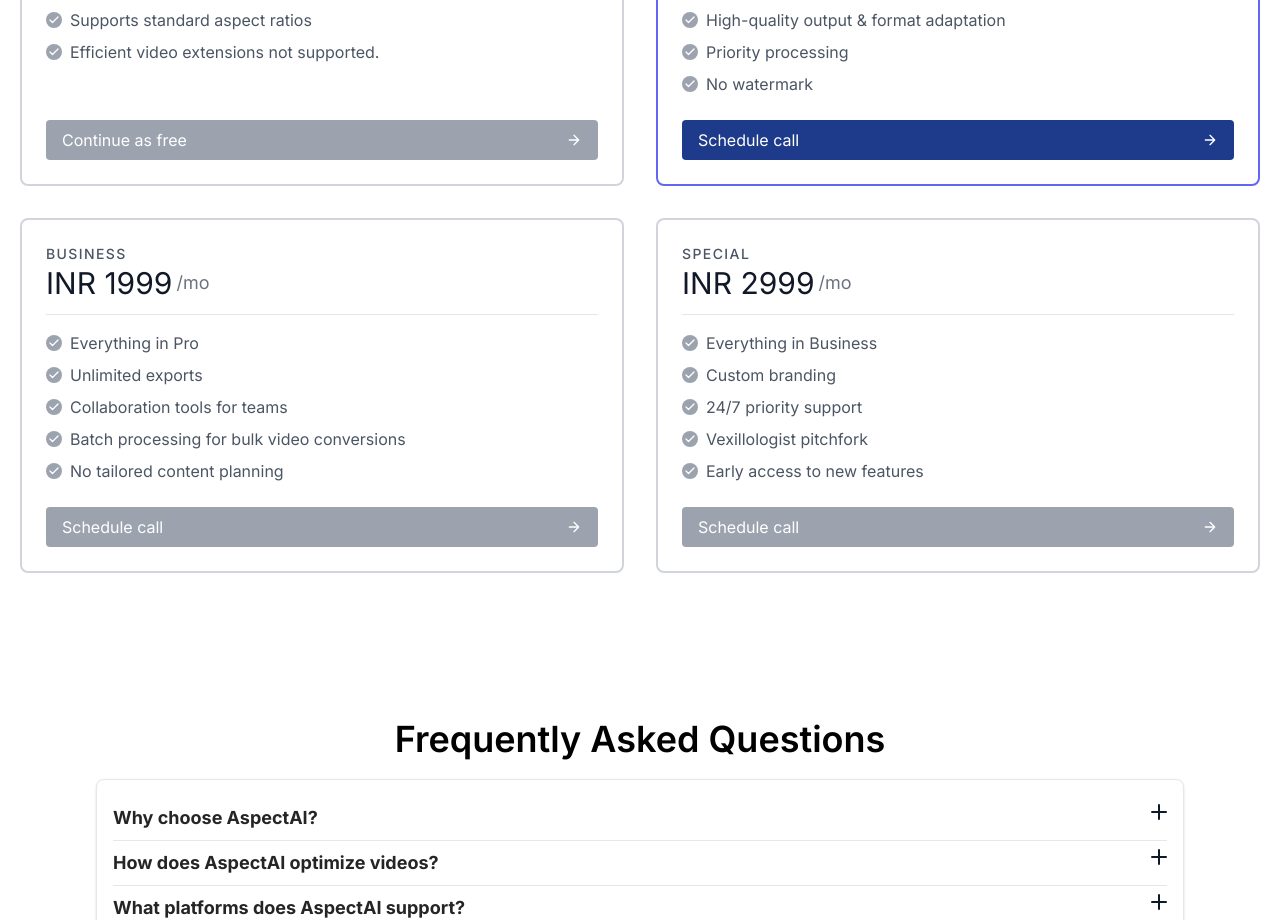
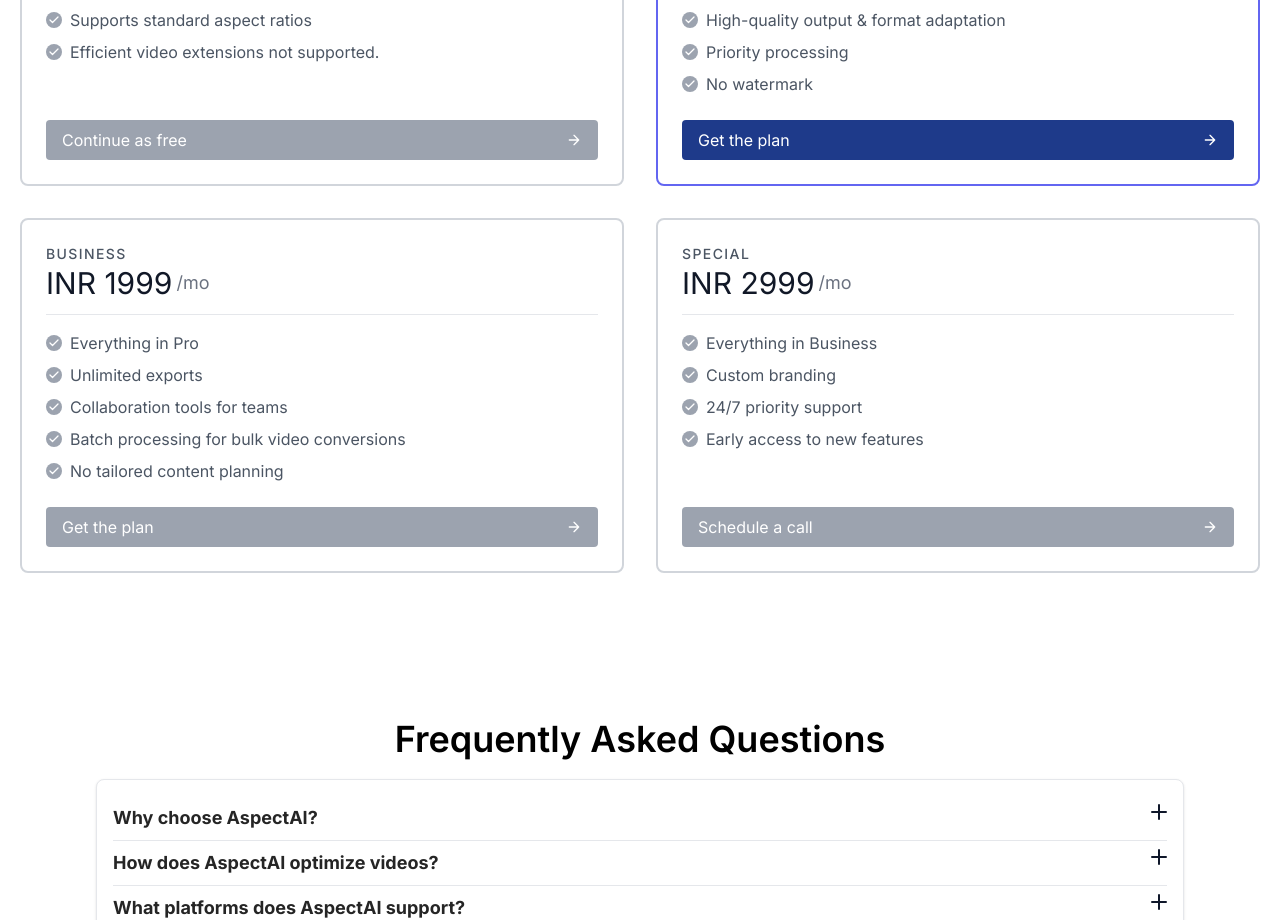
Before and after one commit to aryannpanchal/ML-recursion, a Next.js app: page / in a window 1280 px wide. Shown: the part 3990-4910 px from the top of the page. Built offline with nearby package versions, Linux system fonts and the light colour scheme.

Commit message:
added pricing detials and fixed errors

```diff
--- a/components/Pricing.jsx
+++ b/components/Pricing.jsx
@@ -83,7 +83,7 @@
               </svg>
             </span>No watermark
           </p>
-          <button class="flex items-center mt-auto text-white bg-blue-900 border-0 py-2 px-4 w-full focus:outline-none hover:bg-indigo-600 rounded">Schedule call
+          <button class="flex items-center mt-auto text-white bg-blue-900 border-0 py-2 px-4 w-full focus:outline-none hover:bg-indigo-600 rounded">Get the plan
             <svg fill="none" stroke="currentColor" stroke-linecap="round" stroke-linejoin="round" stroke-width="2" class="w-4 h-4 ml-auto" viewBox="0 0 24 24">
               <path d="M5 12h14M12 5l7 7-7 7"></path>
             </svg>
@@ -133,7 +133,7 @@
               </svg>
             </span>No tailored content planning
           </p>
-          <button class="flex items-center mt-auto text-white bg-gray-400 border-0 py-2 px-4 w-full focus:outline-none hover:bg-gray-500 rounded">Schedule call
+          <button class="flex items-center mt-auto text-white bg-gray-400 border-0 py-2 px-4 w-full focus:outline-none hover:bg-gray-500 rounded">Get the plan
             <svg fill="none" stroke="currentColor" stroke-linecap="round" stroke-linejoin="round" stroke-width="2" class="w-4 h-4 ml-auto" viewBox="0 0 24 24">
               <path d="M5 12h14M12 5l7 7-7 7"></path>
             </svg>
@@ -169,13 +169,6 @@
               </svg>
             </span>24/7 priority support
           </p>
-          <p class="flex items-center text-gray-600 mb-2">
-            <span class="w-4 h-4 mr-2 inline-flex items-center justify-center bg-gray-400 text-white rounded-full flex-shrink-0">
-              <svg fill="none" stroke="currentColor" stroke-linecap="round" stroke-linejoin="round" stroke-width="2.5" class="w-3 h-3" viewBox="0 0 24 24">
-                <path d="M20 6L9 17l-5-5"></path>
-              </svg>
-            </span>Vexillologist pitchfork
-          </p>
           <p class="flex items-center text-gray-600 mb-6">
             <span class="w-4 h-4 mr-2 inline-flex items-center justify-center bg-gray-400 text-white rounded-full flex-shrink-0">
               <svg fill="none" stroke="currentColor" stroke-linecap="round" stroke-linejoin="round" stroke-width="2.5" class="w-3 h-3" viewBox="0 0 24 24">
@@ -183,7 +176,7 @@
               </svg>
             </span>Early access to new features
           </p>
-          <button class="flex items-center mt-auto text-white bg-gray-400 border-0 py-2 px-4 w-full focus:outline-none hover:bg-gray-500 rounded">Schedule call
+          <button class="flex items-center mt-auto text-white bg-gray-400 border-0 py-2 px-4 w-full focus:outline-none hover:bg-gray-500 rounded">Schedule a call
             <svg fill="none" stroke="currentColor" stroke-linecap="round" stroke-linejoin="round" stroke-width="2" class="w-4 h-4 ml-auto" viewBox="0 0 24 24">
               <path d="M5 12h14M12 5l7 7-7 7"></path>
             </svg>
```
